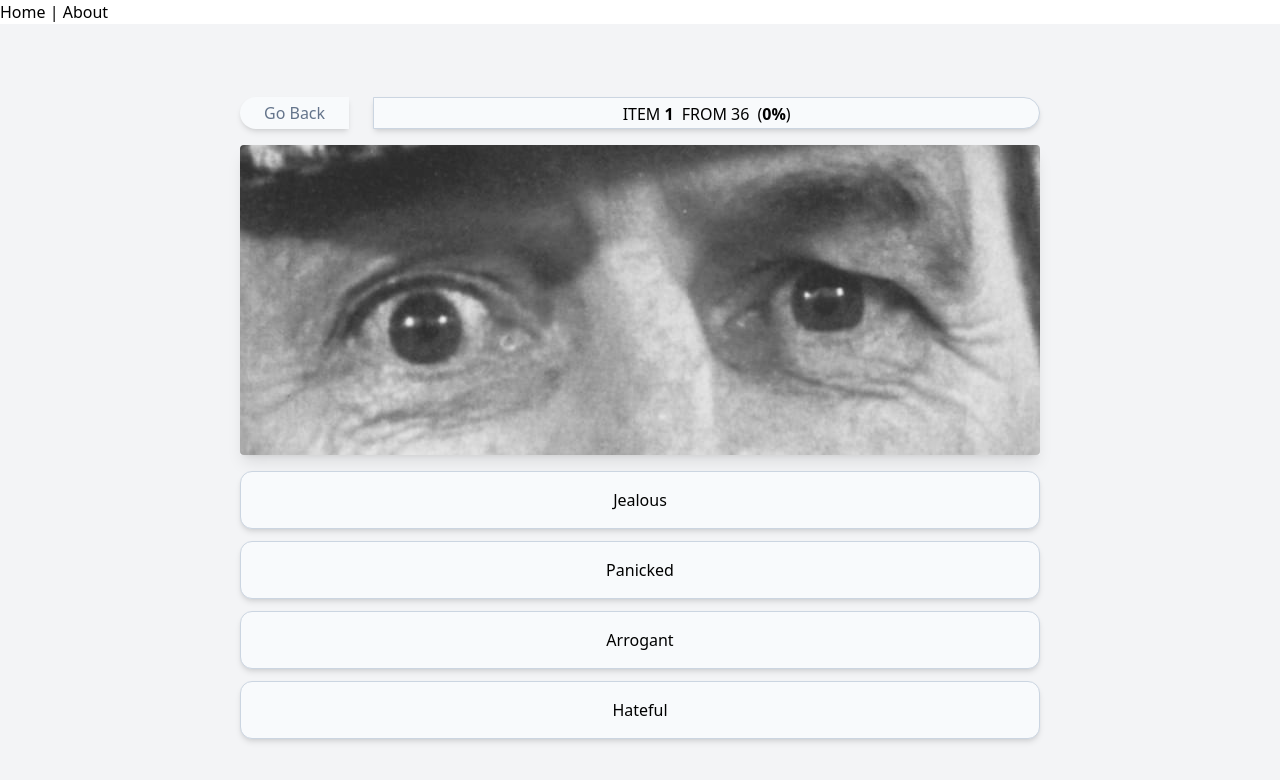
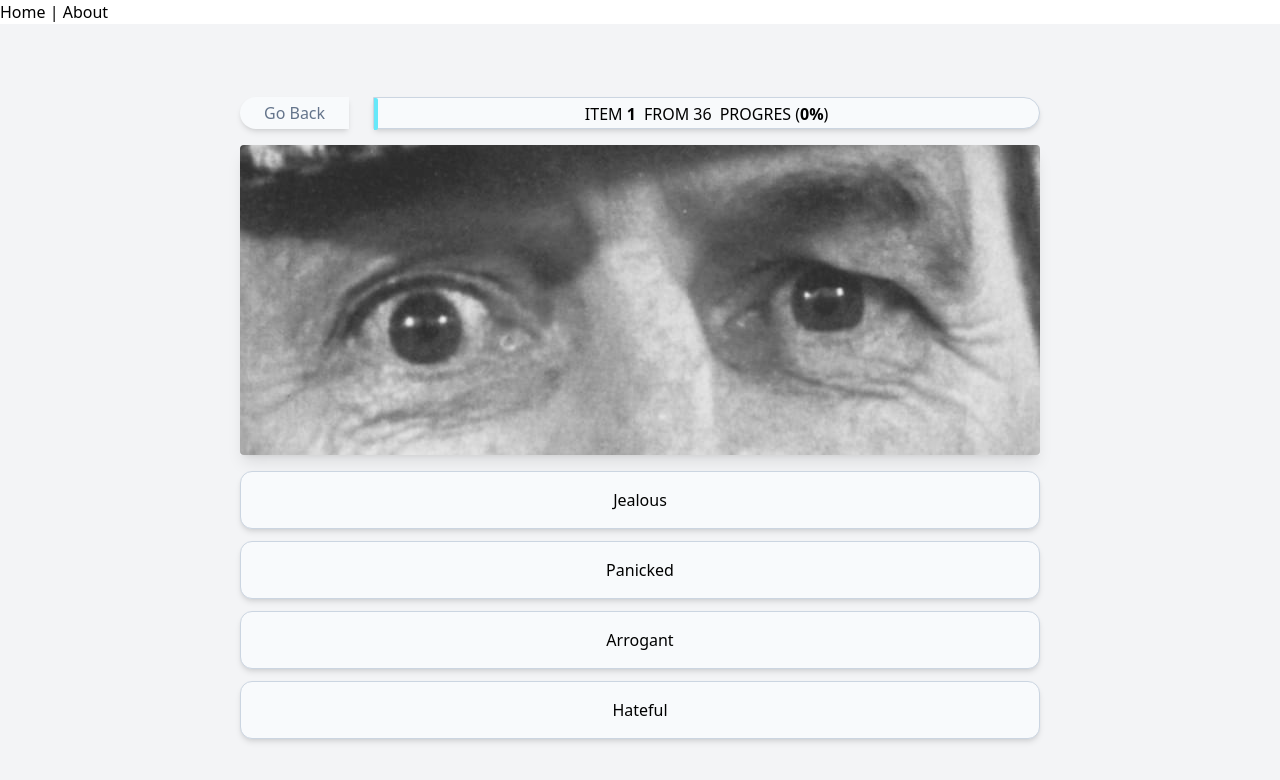
Before and after one commit to safinazbg/Panum-games, a Vue app: page / in a window 1280 px wide. Shown: the top 780 px of the page. Built offline with nearby package versions, Linux system fonts and the light colour scheme.

Commit message:
project update

```diff
--- a/src/views/HomeView.vue
+++ b/src/views/HomeView.vue
@@ -16,7 +16,7 @@
           class="progresbar relative bg-slate-50 border border-slate-300 shadow-md w-[99%] sm:w-full h-8 rounded-r-full"
         >
           <div
-            class="bg-cyan-300 flex items-center h-8 rounded-r-sm duration-300 ease-linear"
+            class="bg-cyan-300 flex items-center h-8 rounded-r-sm duration-300 ease-linear border-2 border-cyan-300"
             :style="{ width: progresBarWidth }"
           >
             <div class="absolute top-1 left-2 sm:left-1/2 sm:-translate-x-1/2">
@@ -29,7 +29,7 @@
 
                 <p class="font-light">FROM 36</p>
 
-                <p class="">
+                <p class="">PROGRES
                   (<span class="font-bold"> {{ progressPercentage }}%</span>)
                 </p>
               </div>
```
